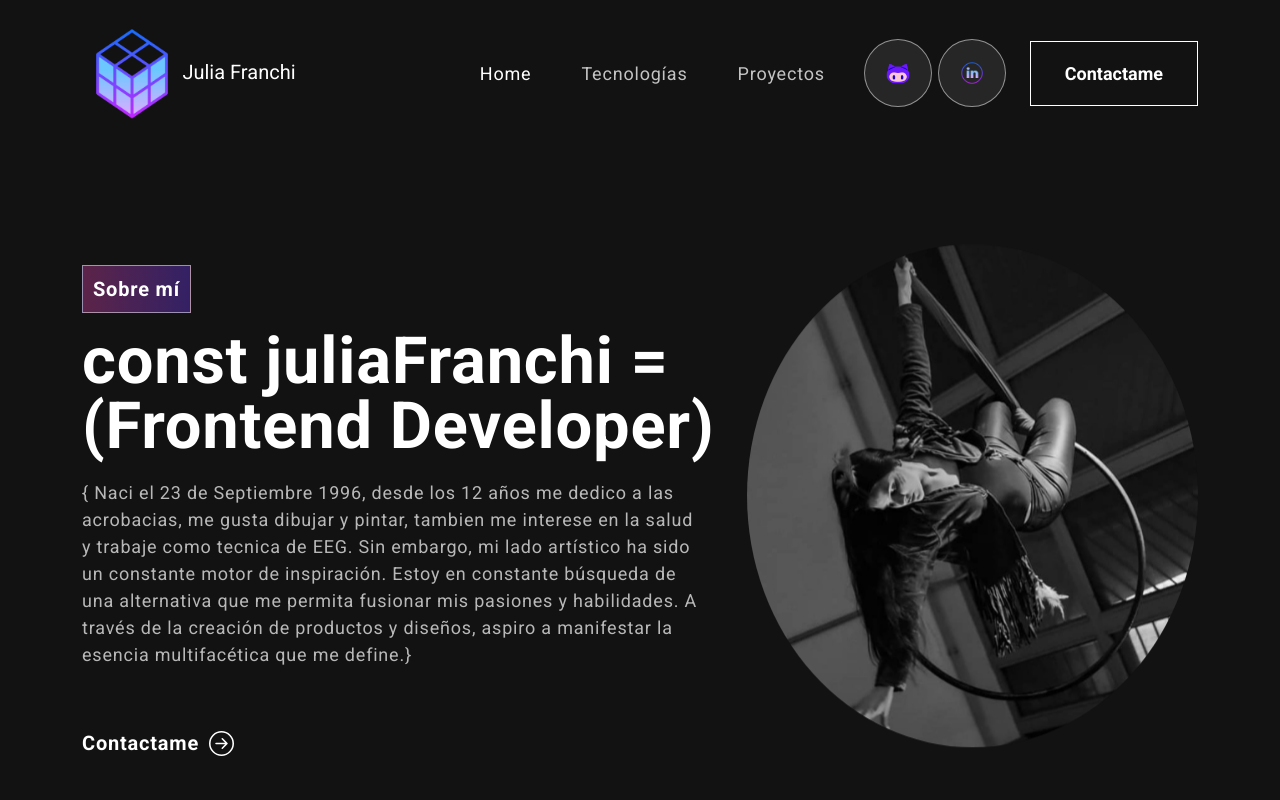
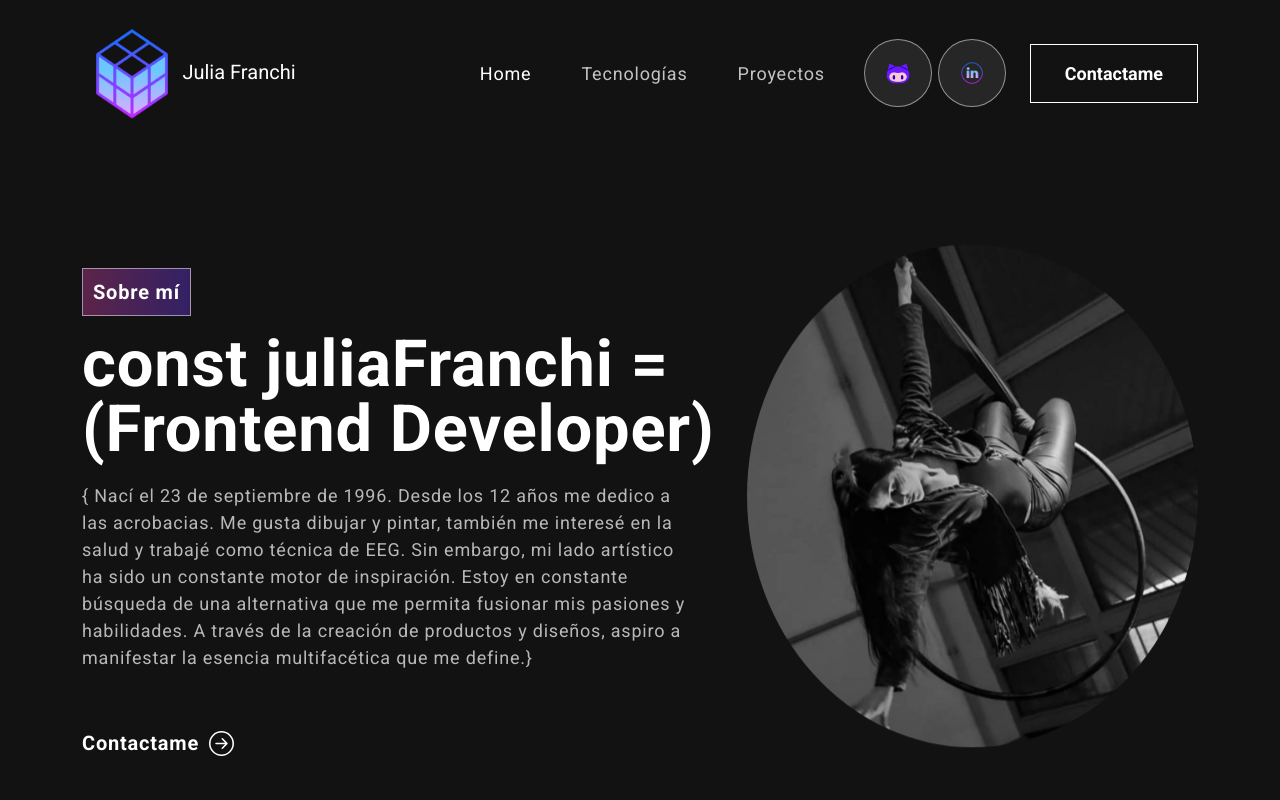
Before and after one commit to juf468/Portfolio, a React (Create React App) app: page / in a window 1280 px wide. Shown: the top 800 px of the page. Built offline with nearby package versions, Linux system fonts and the light colour scheme.

Commit message:
WhatsApp integration

```diff
--- a/src/Components/Banner/Banner.jsx
+++ b/src/Components/Banner/Banner.jsx
@@ -55,11 +55,16 @@ export const Banner = () => {
 								{`const juliaFranchi =`} <span className="wrap">{text}</span>
 							</h1>
 							<p>
-								{`{ Naci el 23 de Septiembre 1996, desde los 12 años me dedico a las acrobacias, me gusta dibujar y pintar, tambien me interese en la salud y trabaje como tecnica de EEG. Sin embargo, mi lado artístico ha sido un constante motor de inspiración. Estoy en constante búsqueda de una alternativa que me permita fusionar mis pasiones y habilidades. A través de la creación de productos y diseños, aspiro a manifestar la esencia multifacética que me define.}`}
+								{`{ Nací el 23 de septiembre de 1996. Desde los 12 años me dedico a las acrobacias. Me gusta dibujar y pintar, también me interesé en la salud y trabajé como técnica de EEG. Sin embargo, mi lado artístico ha sido un constante motor de inspiración. Estoy en constante búsqueda de una alternativa que me permita fusionar mis pasiones y habilidades. A través de la creación de productos y diseños, aspiro a manifestar la esencia multifacética que me define.}`}
 							</p>
-							<button onClick={() => console.log('connect')}>
-								Contactame <ArrowRightCircle size={25} />
-							</button>
+							<a
+								href="https://api.whatsapp.com/send?phone=541123872053"
+								style={{ textDecoration: 'none' }}
+							>
+								<button>
+									Contactame <ArrowRightCircle size={25} />
+								</button>
+							</a>
 						</div>
 					</Col>
 					<Col xs={12} md={6} xl={5} className="mr-auto">
--- a/src/Components/NavBar/NavBar.jsx
+++ b/src/Components/NavBar/NavBar.jsx
@@ -78,9 +78,14 @@ export const NavBar = () => {
 							</a>
 						</div>
 
-						<button className="vvd">
-							<span>Contactame</span>
-						</button>
+						<a
+							href="https://api.whatsapp.com/send?phone=541123872053"
+							className="vvd"
+						>
+							<button>
+								<span>Contactame</span>
+							</button>
+						</a>
 					</span>
 				</Navbar.Collapse>
 			</Container>
```
